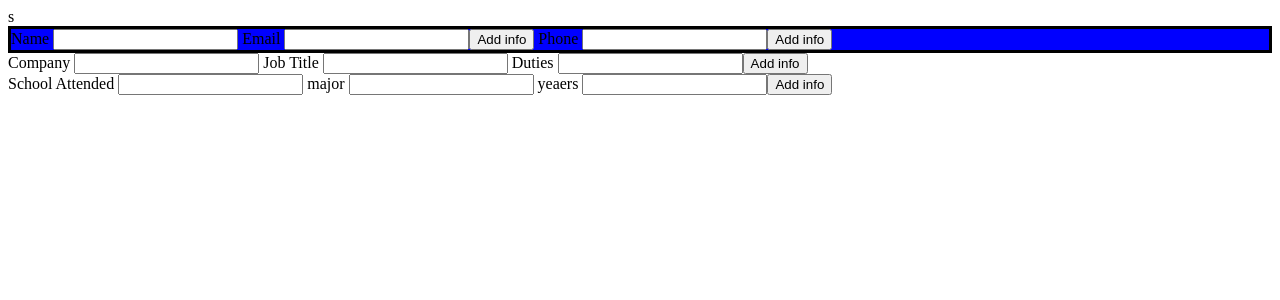
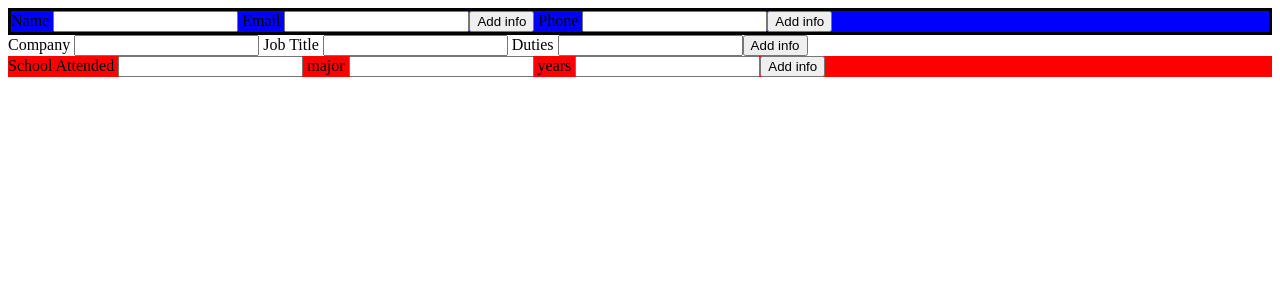
Before and after one commit to Sawaian/cv-project, a React (Create React App) app: page / in a window 1280 px wide. Shown: the top 300 px of the page. Built offline with nearby package versions, Linux system fonts and the light colour scheme.

Commit message:
Built out components. Working on edit button and styling.

```diff
--- /dev/null
+++ b/src/Components/Education/education.css
@@ -0,0 +1,7 @@
+.education-active{
+    border:solid;
+}
+
+#education{
+    background-color: red;
+}
--- a/src/Components/Education/index.js
+++ b/src/Components/Education/index.js
@@ -1,6 +1,7 @@
 
 import React, { Component } from "react";
 import Overview from "../Overview";
+import "./education.css";
 
 /*
 A section to add practical experience (company name, position title, main tasks of your jobs, date from and until when you worked for that company) */
@@ -70,7 +71,7 @@ class Education extends Component {
               type="text"
               name="major"
             />
-            <label htmlFor="years"> yeaers </label>
+            <label htmlFor="years"> years </label>
             <input
               onChange={this.handleChange}
               value={education.years}
--- a/src/index.js
+++ b/src/index.js
@@ -3,7 +3,7 @@ import ReactDOM from 'react-dom';
 import App from './App';
 
 ReactDOM.render(
-  <React.StrictMode>s
+  <React.StrictMode>
     <App />
   </React.StrictMode>,
   document.getElementById('root')
```
Also changed, not shown: src/App.js (+5 -3 lines).
